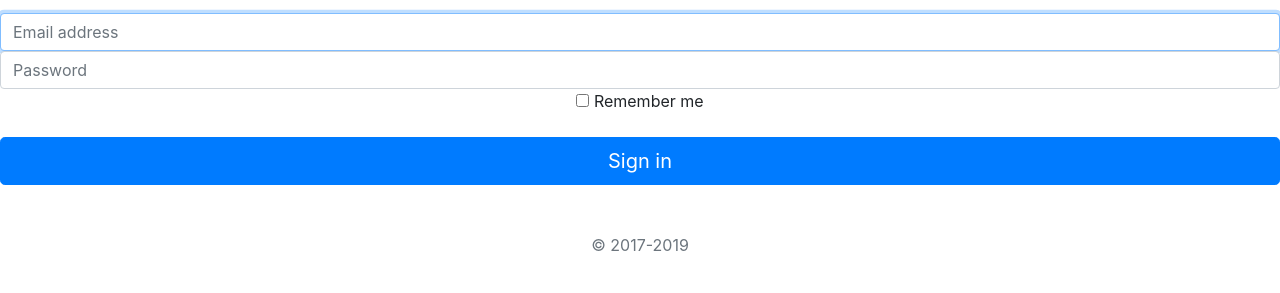
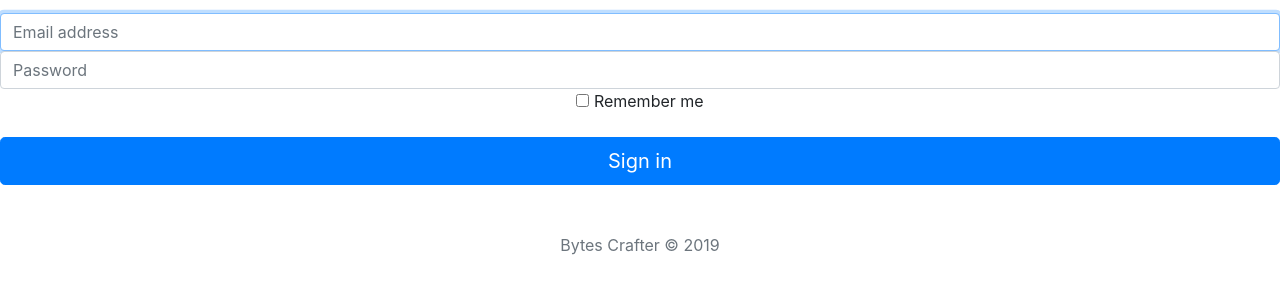
Before and after one commit to KalikotPH/Streamate-on-NodeJS, a website: page public_html/index.html in a window 1280 px wide. Shown: the part 133-426 px from the top of the page. Drawn offline with nearby package versions, Linux system fonts and the light colour scheme.

```diff
--- a/public_html/index.html
+++ b/public_html/index.html
@@ -32,7 +32,7 @@
                 </label>
             </div>
             <button class="btn btn-lg btn-primary btn-block" type="submit">Sign in</button>
-        <p class="mt-5 mb-3 text-muted">&copy; 2017-2019</p>
+        <p class="mt-5 mb-3 text-muted">Bytes Crafter &copy; 2019</p>
         </form>
 
         <script src="https://code.jquery.com/jquery-3.3.1.slim.min.js" integrity="sha384-q8i/X+965DzO0rT7abK41JStQIAqVgRVzpbzo5smXKp4YfRvH+8abtTE1Pi6jizo" crossorigin="anonymous"></script>
```
Also changed, not shown: graphics/logo.jpg (added), 1 other file.
